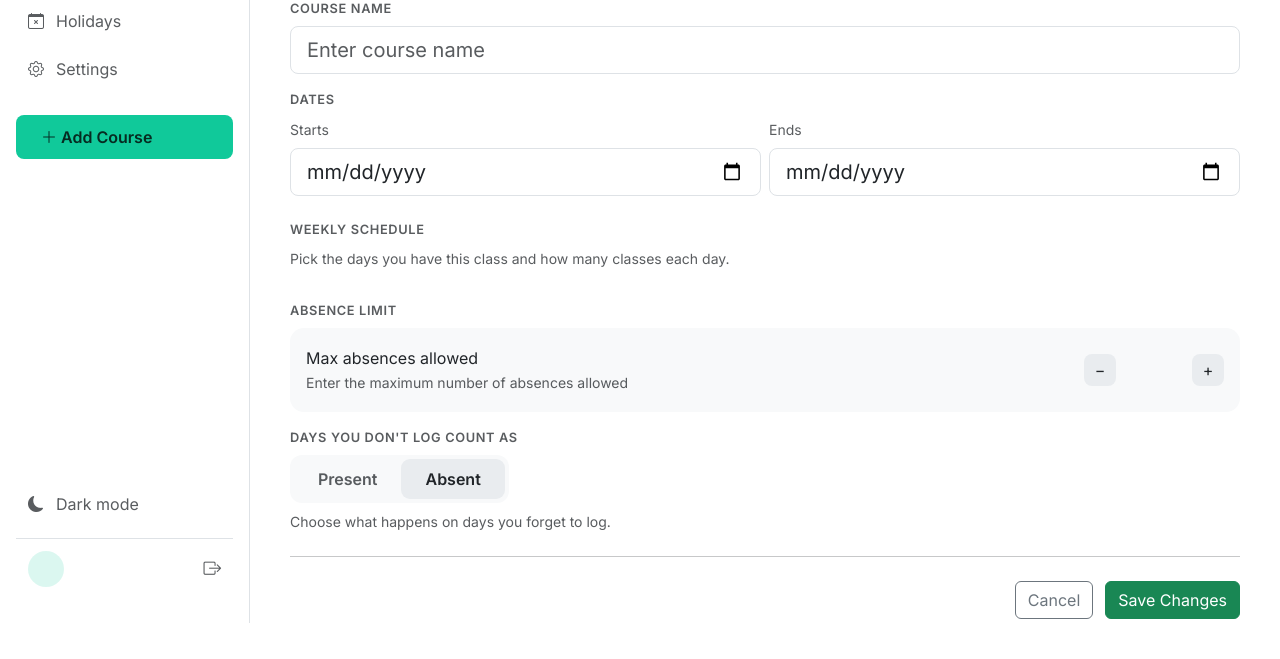
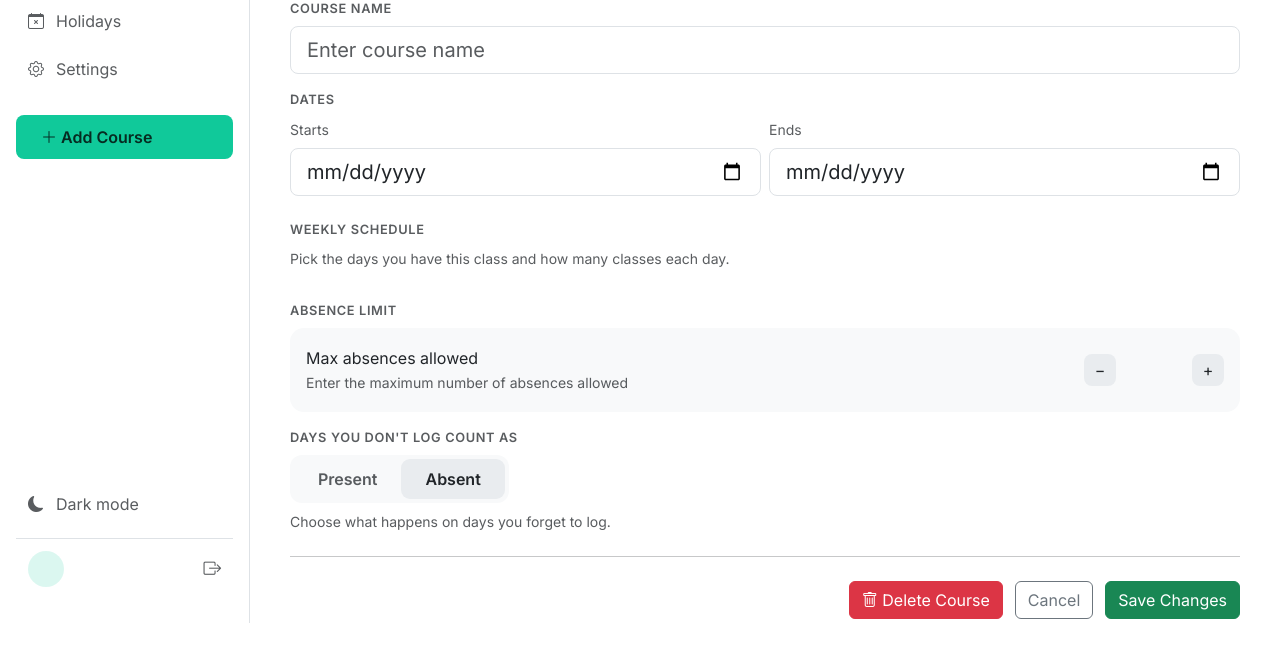
Before and after one commit to EnzoHashinokutiXavier/Eutava, a Flask app: template frontend/templates/edit_course.html in a window 1280 px wide. Shown: the part 177-836 px from the top of the page. Run offline with Flask 3, Linux system fonts and the light colour scheme; the template is opened without the code that fills it, so the values that code supplies are empty; some libraries are stand-ins or nearby versions.

Commit message:
feat: add delete course functionality with confirmation modal

```diff
--- a/frontend/templates/edit_course.html
+++ b/frontend/templates/edit_course.html
@@ -80,11 +80,34 @@
         <hr class="my-4">
 
         <div class="finish-buttons">
+            <button type="button" class="btn btn-danger" data-bs-toggle="modal" data-bs-target="#deleteCourseModal">
+                <i class="bi bi-trash"></i> Delete Course
+            </button>
             <a class="btn btn-outline-secondary" href="{{ url_for('courses.list_courses') }}">Cancel</a>
             <button type="submit" class="btn btn-success">Save Changes</button>
         </div>
 
     </form>
+
+    <!-- modal de confirmação -->
+    <div class="modal fade" id="deleteCourseModal" tabindex="-1" aria-labelledby="deleteCourseTitle" aria-hidden="true">
+        <div class="modal-dialog modal-dialog-centered">
+            <form class="modal-content" action="{{ url_for('courses.remove_course', course_id=course[0]) }}" method="POST">
+                <input type="hidden" name="csrf_token" value="{{ csrf_token() }}">
+                <div class="modal-header">
+                    <h5 class="modal-title" id="deleteCourseTitle">Delete course</h5>
+                    <button type="button" class="btn-close" data-bs-dismiss="modal" aria-label="Close"></button>
+                </div>
+                <div class="modal-body">
+                    <p class="text-secondary mb-0">This permanently deletes <strong>{{ course[1] }}</strong> and all its attendance records. This cannot be undone.</p>
+                </div>
+                <div class="modal-footer">
+                    <button type="button" class="btn btn-outline-secondary" data-bs-dismiss="modal">Cancel</button>
+                    <button type="submit" class="btn btn-danger"><i class="bi bi-trash"></i> Delete</button>
+                </div>
+            </form>
+        </div>
+    </div>
 
 {% endblock %}
 
```
